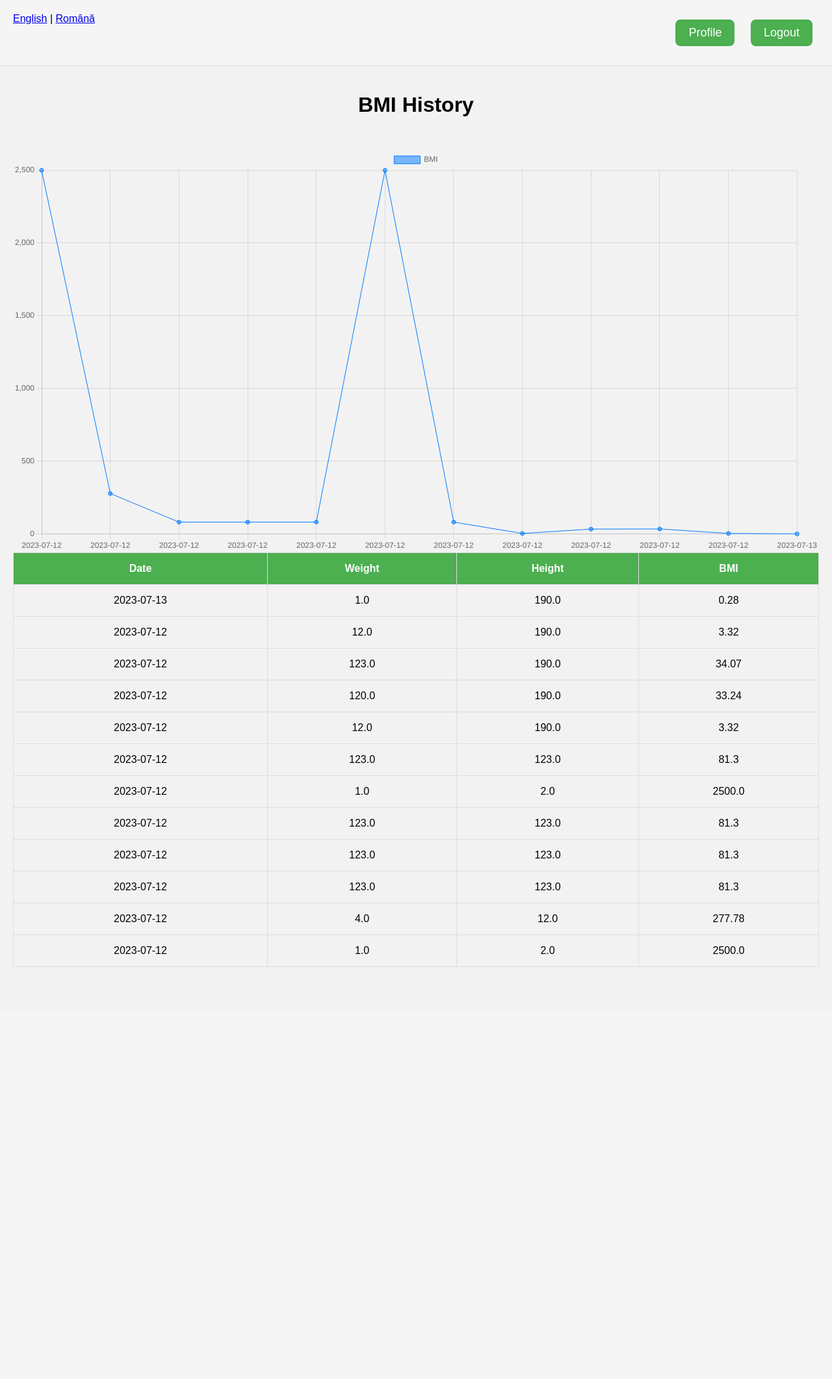
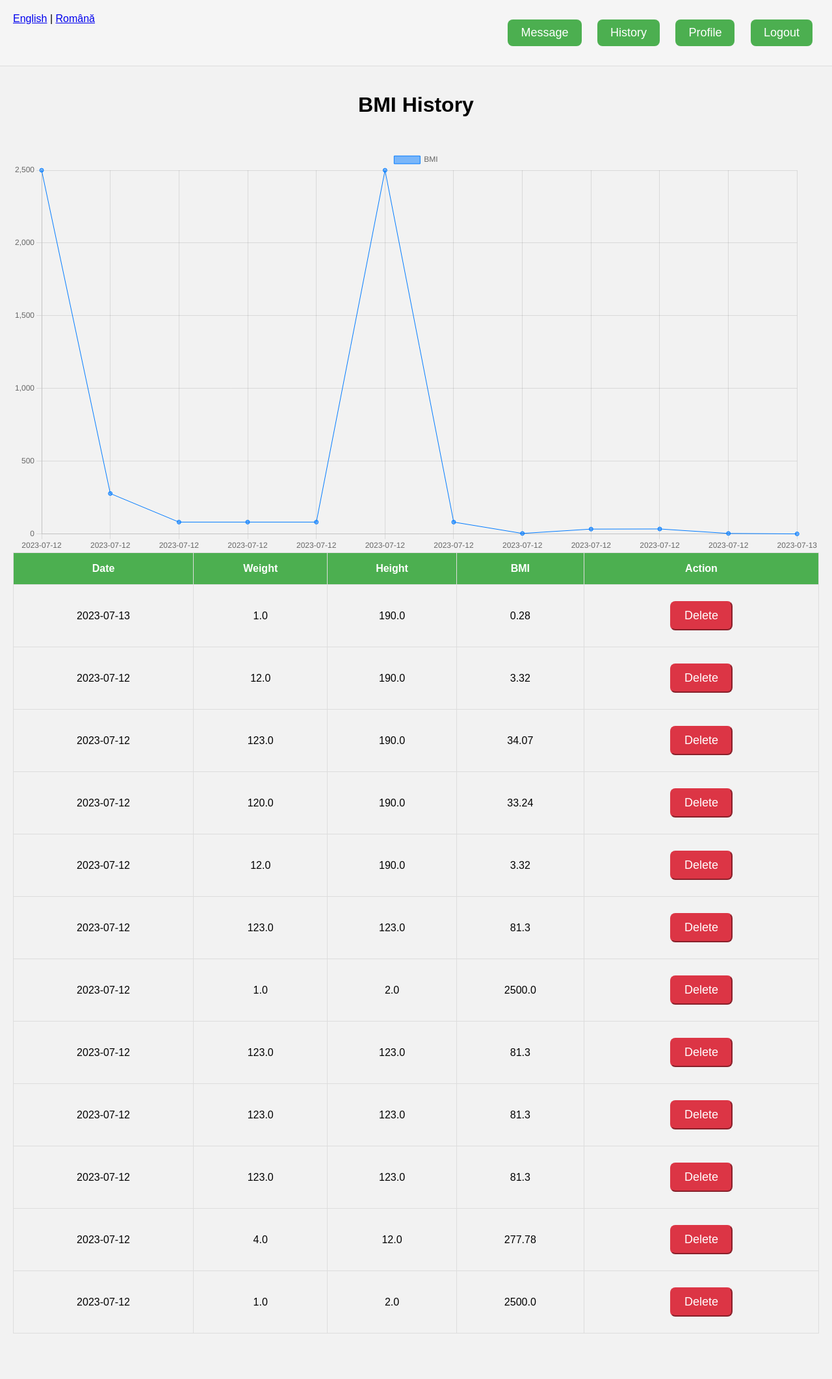
Before and after one commit to AntoneseiCristian/AI-Powered-Fitness-Assistant-with-WhatsApp-Integration, a Flask app: page /history in a window 1280 px wide. Shown: the whole page at 65% size. Before the commit the page ends 1488 px from the top, so only its background shows below. Run offline with Flask 3, Linux system fonts and the light colour scheme; a user stored in the database is signed in.

Commit message:
v0.42
Commit message:

"Enhanced UI and functionality of BMI history page

- Added 'Delete' button to each row in the BMI history table, allowing users to remove specific entries from their history.
- Updated the styling of the 'Delete' button to match the existing table design.
- Made adjustments to form and table cell styling to remove unwanted background color, padding, and box shadow.
- Integrated the new 'message' page into the existing navigation bar."

```diff
--- a/app.py
+++ b/app.py
@@ -1,4 +1,4 @@
-from flask import Flask, render_template, request, redirect, url_for, flash, session
+from flask import Flask, render_template, request, redirect, url_for, flash, session, abort
 from flask_login import LoginManager, UserMixin, login_user, login_required, logout_user, current_user
 from werkzeug.security import generate_password_hash, check_password_hash
 from flask_babel import Babel, _
@@ -81,7 +81,7 @@ def register():
         return redirect(url_for('register'))
 
     # If the username doesn't exist, create a new user
-    new_user = User(username=username, password=generate_password_hash(password, method='sha256'))
+    new_user = User(username=username, password=generate_password_hash(password, method='scrypt'))
 
     try:
         db.session.add(new_user)
@@ -145,6 +145,19 @@ def history():
 
     return render_template('history.html', bmi_records=bmi_records, dates=dates, bmis=bmis)
 
+
+@app.route('/delete_record/<int:record_id>', methods=['POST'])
+@login_required
+def delete_record(record_id):
+    record = BMIRecord.query.get(record_id)
+    if record.user_id != current_user.id:
+        abort(403)  # Forbidden
+    db.session.delete(record)
+    db.session.commit()
+    flash('Record deleted successfully.')
+    return redirect(url_for('history'))
+
+
 @app.route('/profile', methods=['GET', 'POST'])
 @login_required
 def profile():
--- a/static/styles.css
+++ b/static/styles.css
@@ -114,3 +114,20 @@ body {
 .history-page .table tr:nth-child(even) {
     background-color: #f2f2f2;
 }
+
+
+
+        .btn-danger {
+            background-color: #dc3545;
+            border-color: #dc3545;
+            color: white;
+        }
+        .btn-danger:hover {
+            background-color: #c82333;
+            border-color: #bd2130;
+        }
+        .no-style {
+            background: none;
+            padding: 0;
+            box-shadow: none;
+        }
--- a/templates/base.html
+++ b/templates/base.html
@@ -15,9 +15,8 @@
             <a href="{{ url_for('setlang', lang='ro') }}">Română</a>
         </div>
         <div class="logout-button">
-            {% if request.path != url_for('history') %}
+            <a href="{{ url_for('message') }}" class="btn">Message</a>
             <a href="{{ url_for('history') }}" class="btn">History</a>
-            {% endif %}
             <a href="{{ url_for('profile') }}" class="btn">Profile</a>
             <a href="{{ url_for('logout') }}" class="btn">Logout</a>
         </div>
--- a/templates/history.html
+++ b/templates/history.html
@@ -47,6 +47,8 @@ BMI History
                 <th>Weight</th>
                 <th>Height</th>
                 <th>BMI</th>
+                <th>Action</th>
+
             </tr>
         </thead>
         <tbody>
@@ -56,6 +58,11 @@ BMI History
                 <td>{{ record.weight }}</td>
                 <td>{{ record.height }}</td>
                 <td>{{ record.bmi }}</td>
+                 <td>
+                    <form action="{{ url_for('delete_record', record_id=record.id) }}" method="POST" class="no-style" >
+                        <button type="submit" class="btn btn-danger">Delete</button> <!-- Add 'btn-sm' class for a smaller button -->
+                    </form>
+                </td>
             </tr>
             {% endfor %}
         </tbody>
--- a/whatsapp_message.py
+++ b/whatsapp_message.py
@@ -3,8 +3,8 @@
 from twilio.rest import Client
 
 def send_whatsapp_message(message):
-    account_sid = 'your_account_sid'
-    auth_token = 'your_auth_token'
+    account_sid = 'ACa96dca1ec5a81f61bd6e93a7e8d74bfd'
+    auth_token = 'dfbf79571389a9ca5be8ec34e3c7b0e4'
     client = Client(account_sid, auth_token)
 
     message = client.messages.create(
```
Also changed, not shown: templates/index.html (+7 -21 lines), templates/profile.html (+9 -22 lines), instance/bmi_app.db.
